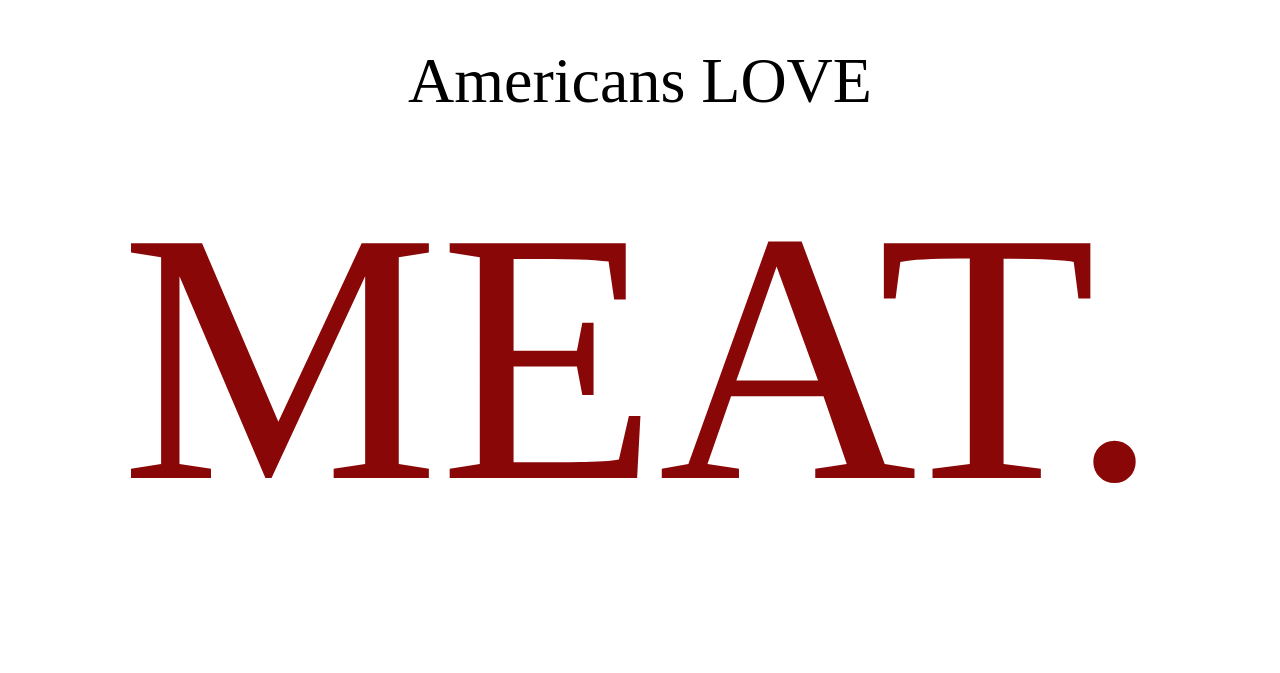
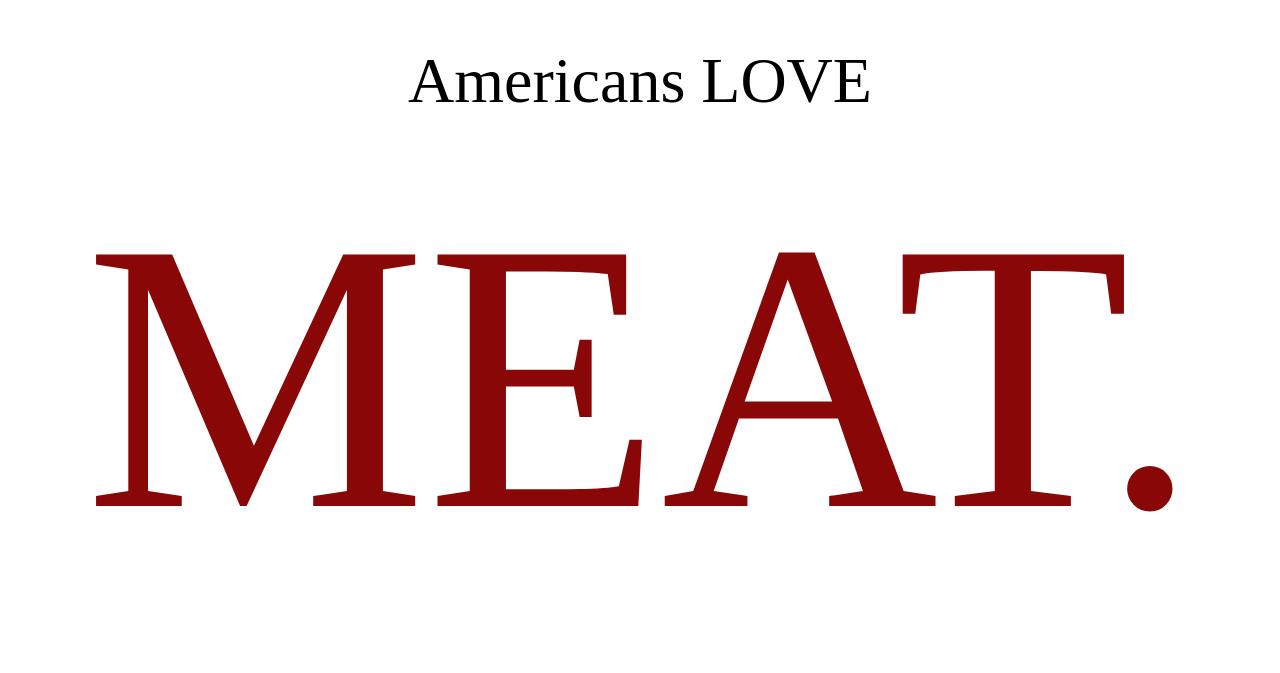
Before and after one commit to zachbellay/fun, a plain HTML site: page meat/index.html in a window 1280 px wide. Shown: the part 127-800 px from the top of the page. Drawn offline with nearby package versions, Linux system fonts and the light colour scheme.

Commit message:
Fixed meat title page size

```diff
--- a/meat/index.html
+++ b/meat/index.html
@@ -129,7 +129,7 @@
 
 
             <div class="row">
-                <div class="col slide-in-bck-center" style='font-size: 28vw; top: -5vh; color: #8a0707;'>
+                <div class="col slide-in-bck-center" style='font-size: 30vmax; top: -5vh; color: #8a0707;'>
                     MEAT.
                 </div>
             </div>
```
